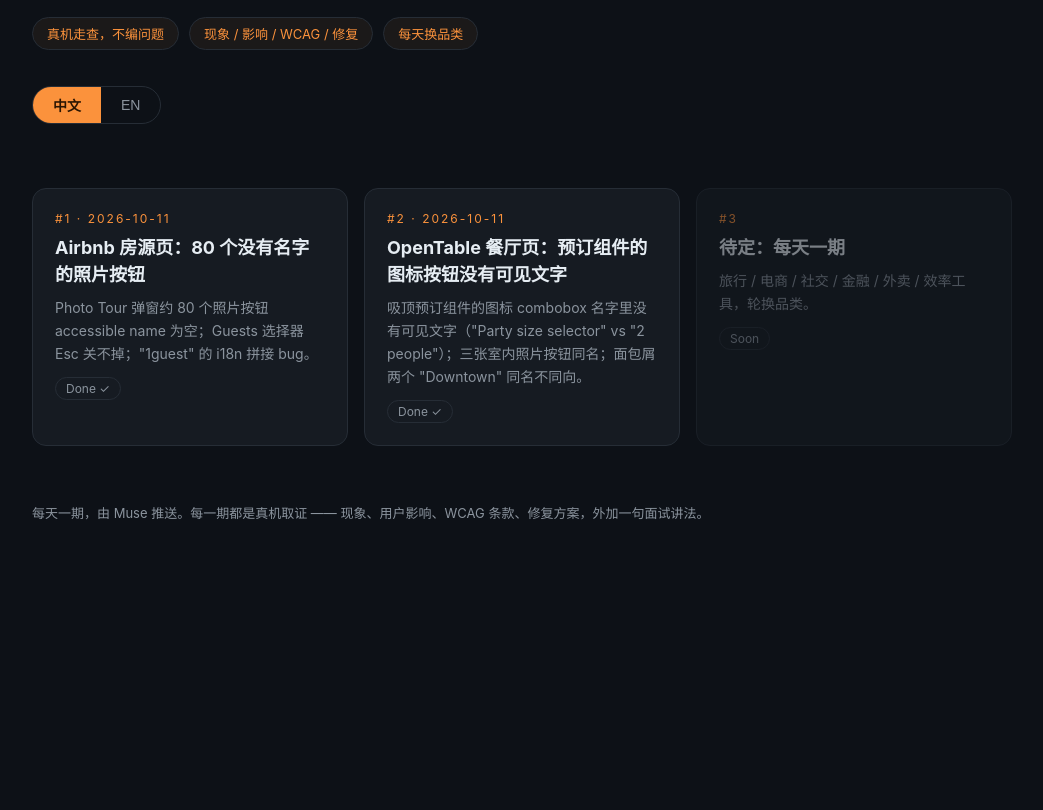
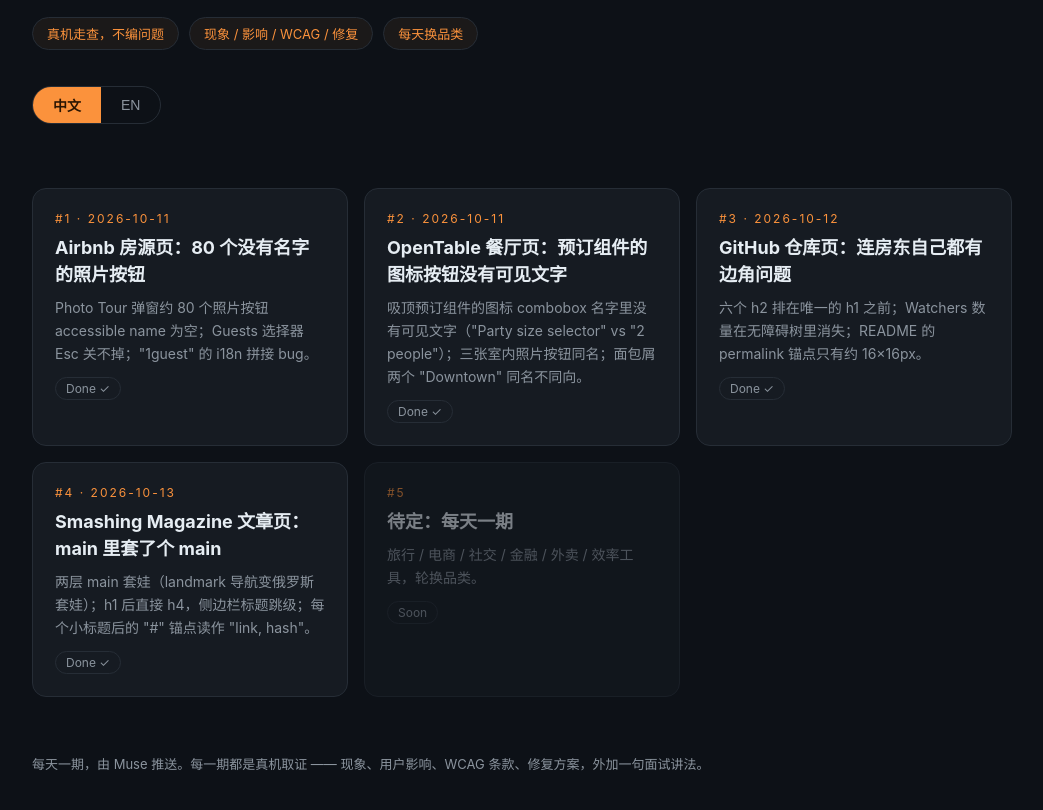
Before and after one commit to cjwmay/a11y-roasts, a website: page index.html in a window 1280 px wide. Shown: the part 170-980 px from the top of the page, without its empty margins (118-1161 px from the left). Before the commit the page ends 800 px from the top, so only its background shows below. Drawn offline with Linux system fonts and the light colour scheme.

Commit message:
Homepage: mark Roast #4 done (Smashing Magazine)

```diff
--- a/index.html
+++ b/index.html
@@ -65,8 +65,24 @@
       <p class="en">Icon-only comboboxes in the sticky booking widget have no visible text in their names ("Party size selector" vs "2 people"); three interior-photo buttons share one name; two "Downtown" breadcrumbs, same name, different targets.</p>
       <span class="tag">Done ✓</span>
     </a>
+    <a class="card" href="roasts/2026-10-12-github-repo/index.html">
+      <div class="day">#3 · 2026-10-12</div>
+      <h2 class="zh">GitHub 仓库页：连房东自己都有边角问题</h2>
+      <h2 class="en">GitHub Repo Page: Even the Landlord Has Rough Edges</h2>
+      <p class="zh">六个 h2 排在唯一的 h1 之前；Watchers 数量在无障碍树里消失；README 的 permalink 锚点只有约 16×16px。</p>
+      <p class="en">Six h2s before the only h1; the watcher count missing from the accessibility tree; README permalink anchors at ~16×16 px.</p>
+      <span class="tag">Done ✓</span>
+    </a>
+    <a class="card" href="roasts/2026-10-13-smashing-magazine/index.html">
+      <div class="day">#4 · 2026-10-13</div>
+      <h2 class="zh">Smashing Magazine 文章页：main 里套了个 main</h2>
+      <h2 class="en">Smashing Magazine Article Page: A Main Inside a Main</h2>
+      <p class="zh">两层 main 套娃（landmark 导航变俄罗斯套娃）；h1 后直接 h4，侧边栏标题跳级；每个小标题后的 "#" 锚点读作 "link, hash"。</p>
+      <p class="en">Nested main landmarks (a matryoshka in landmark navigation); h1 followed by h4, skipped heading levels in the sidebar; every heading followed by a link named "#".</p>
+      <span class="tag">Done ✓</span>
+    </a>
     <div class="card soon">
-      <div class="day">#3</div>
+      <div class="day">#5</div>
       <h2 class="zh">待定：每天一期</h2><h2 class="en">TBD: one roast a day</h2>
       <p class="zh">旅行 / 电商 / 社交 / 金融 / 外卖 / 效率工具，轮换品类。</p><p class="en">Travel / e-commerce / social / fintech / food delivery / productivity — rotating categories.</p>
       <span class="tag">Soon</span>
```
